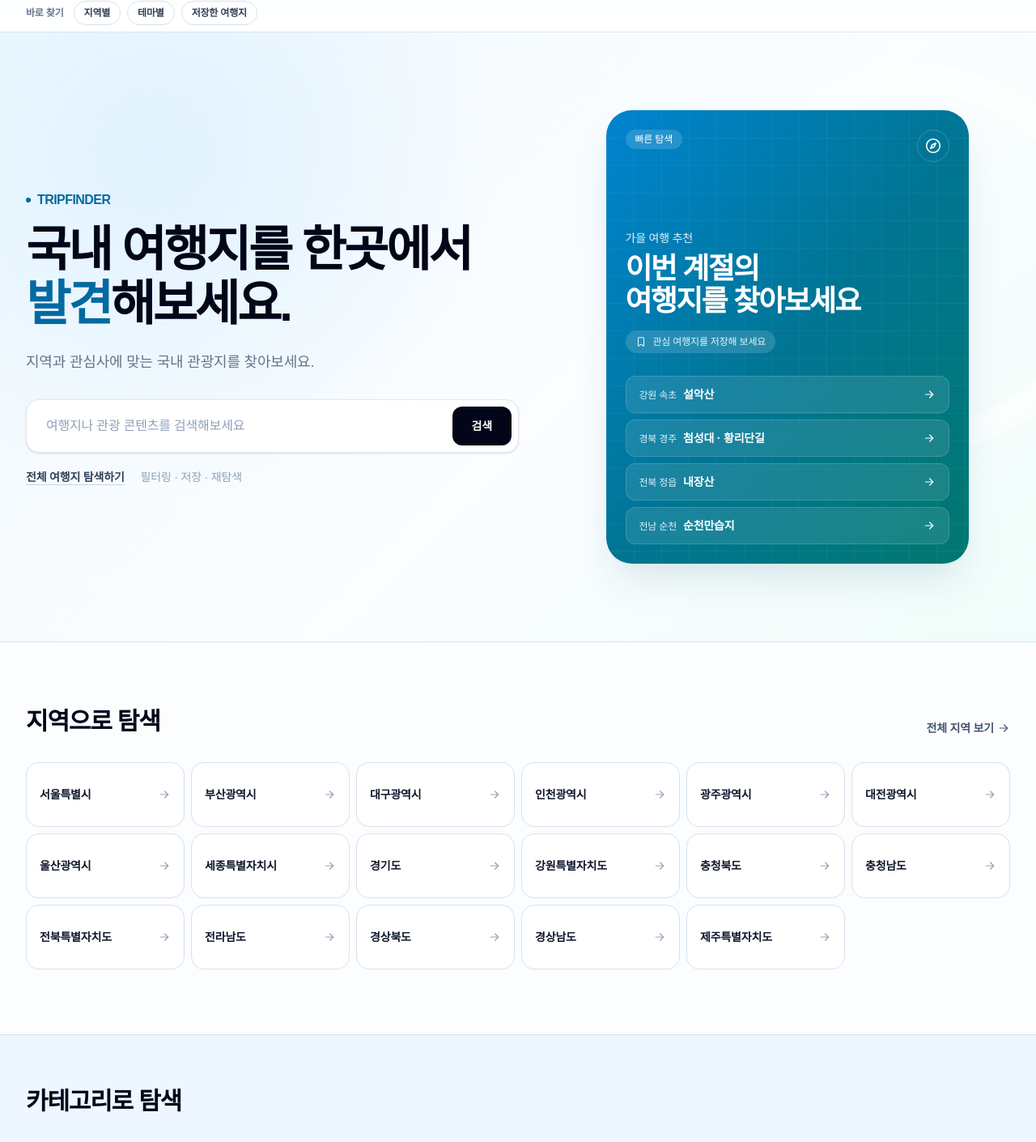
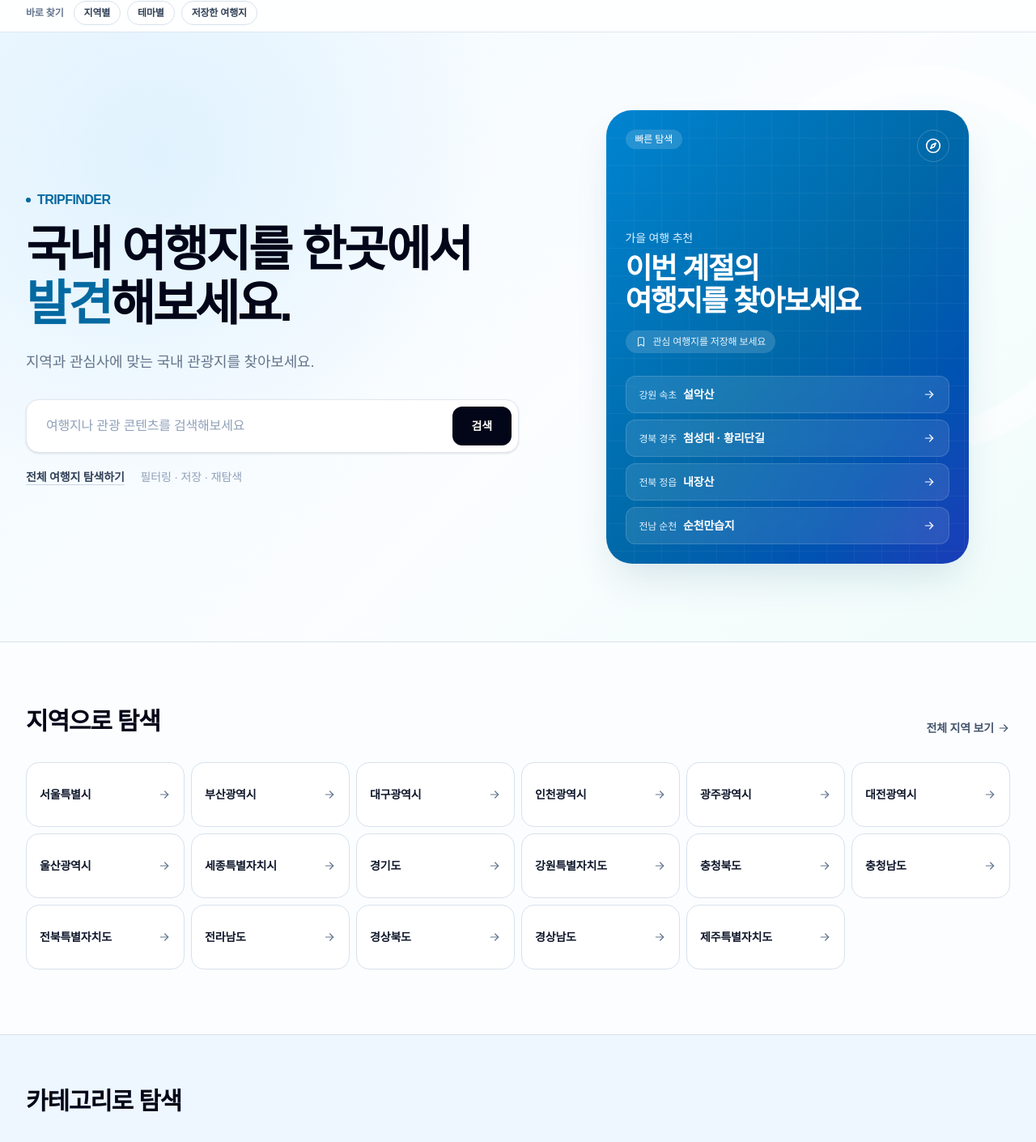
Before and after one commit to minjuko/trip-finder, a Next.js app: page / in a window 1280 px wide. Shown: the part 80-1490 px from the top of the page at 81% size. Built offline with nearby package versions, Linux system fonts and the light colour scheme; no server answers; a web font is replaced by a local one.

Commit message:
style: 잔여 색상과 대비 정리

```diff
--- a/src/app/page.tsx
+++ b/src/app/page.tsx
@@ -120,7 +120,7 @@ export default function Home() {
           </div>
 
           <div aria-label="빠른 여행지 탐색" className="relative mx-auto hidden w-full max-w-md lg:block">
-            <div className="relative aspect-[4/5] overflow-hidden rounded-[2rem] bg-gradient-to-br from-sky-600 via-cyan-700 to-teal-700 p-6 text-white shadow-2xl shadow-sky-900/15">
+            <div className="relative aspect-[4/5] overflow-hidden rounded-[2rem] bg-gradient-to-br from-sky-600 via-sky-700 to-blue-800 p-6 text-white shadow-2xl shadow-sky-900/15">
               <div className="absolute inset-0 opacity-40 [background-image:linear-gradient(rgba(255,255,255,.12)_1px,transparent_1px),linear-gradient(90deg,rgba(255,255,255,.12)_1px,transparent_1px)] [background-size:34px_34px]" />
               <div className="relative flex h-full flex-col justify-between">
                 <div className="flex items-start justify-between">
@@ -186,7 +186,7 @@ export default function Home() {
                     className="group flex min-h-20 items-center justify-between rounded-2xl border border-line bg-white px-4 py-3.5 text-left transition hover:-translate-y-0.5 hover:border-brand/30 hover:shadow-lg hover:shadow-slate-200/50 focus-visible:outline-none focus-visible:ring-2 focus-visible:ring-brand focus-visible:ring-offset-2"
                   >
                     <span className="text-sm font-bold text-slate-900">{region.name}</span>
-                    <Icon name="arrow-right" size={16} className="text-slate-400 transition group-hover:translate-x-1 group-hover:text-brand" />
+                    <Icon name="arrow-right" size={16} className="text-slate-500 transition group-hover:translate-x-1 group-hover:text-brand" />
                 </Link>
               </li>
             ),
@@ -227,7 +227,7 @@ export default function Home() {
 
                     <span
                       aria-hidden="true"
-                      className="text-slate-400 transition group-hover:translate-x-1 group-hover:text-brand"
+                      className="text-slate-500 transition group-hover:translate-x-1 group-hover:text-brand"
                     >
                       <Icon name="arrow-right" size={17} />
                     </span>
--- a/src/components/tour/TourDetailGallery.tsx
+++ b/src/components/tour/TourDetailGallery.tsx
@@ -77,7 +77,7 @@ export const TourDetailGallery = ({
 
   if (!primaryImage) {
     return (
-      <div className="flex aspect-[16/7] items-center justify-center rounded-3xl bg-slate-100 text-sm text-slate-400">
+      <div className="flex aspect-[16/7] items-center justify-center rounded-3xl bg-surface-subtle text-sm text-slate-600">
         이미지 정보가 없습니다.
       </div>
     );
```
